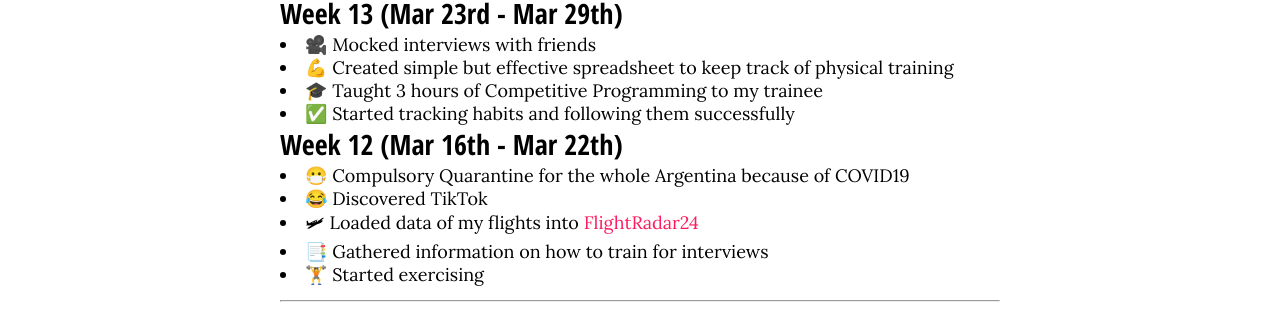
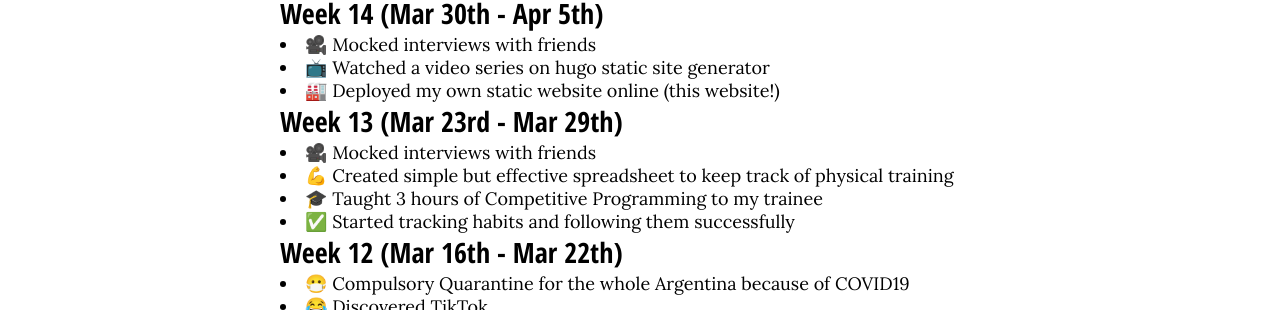
Before and after one commit to mredigonda/mredigonda.github.io, a plain HTML site: page diary/index.html in a window 1280 px wide. Shown: the part 255-565 px from the top of the page. Drawn offline with Linux system fonts and the light colour scheme.

Commit message:
rebuilding site Thu Apr  9 14:17:17 -03 2020

```diff
--- a/diary/index.html
+++ b/diary/index.html
@@ -54,6 +54,12 @@ if (!doNotTrack) {
     <hr>
     <h1 id="2020">2020</h1>
 <h2 id="march">March</h2>
+<h3 id="week-14-mar-30th---apr-5th">Week 14 (Mar 30th - Apr 5th)</h3>
+<ul>
+<li>🎥 Mocked interviews with friends</li>
+<li>📺 Watched a video series on <code>hugo</code> static site generator</li>
+<li>🏭 Deployed my own static website online (this website!)</li>
+</ul>
 <h3 id="week-13-mar-23rd---mar-29th">Week 13 (Mar 23rd - Mar 29th)</h3>
 <ul>
 <li>🎥 Mocked interviews with friends</li>
--- a/index.xml
+++ b/index.xml
@@ -26,7 +26,7 @@
       <pubDate>Mon, 01 Jan 0001 00:00:00 +0000</pubDate>
 
       <guid>https://mredigonda.github.io/diary/</guid>
-      <description>2020 March Week 13 (Mar 23rd - Mar 29th)  🎥 Mocked interviews with friends 💪 Created simple but effective spreadsheet to keep track of physical training 🎓 Taught 3 hours of Competitive Programming to my trainee ✅ Started tracking habits and following them successfully  Week 12 (Mar 16th - Mar 22th)  😷 Compulsory Quarantine for the whole Argentina because of COVID19 😂 Discovered TikTok 🛩 Loaded data of my flights into FlightRadar24 📑 Gathered information on how to train for interviews 🏋 Started exercising   2019 April Week 14 (Apr 1st - Apr 7th)  🇵🇹 ICPC World Finals in Porto, Portugal (we beat 50% of the teams!</description>
+      <description>2020 March Week 14 (Mar 30th - Apr 5th)  🎥 Mocked interviews with friends 📺 Watched a video series on hugo static site generator 🏭 Deployed my own static website online (this website!)  Week 13 (Mar 23rd - Mar 29th)  🎥 Mocked interviews with friends 💪 Created simple but effective spreadsheet to keep track of physical training 🎓 Taught 3 hours of Competitive Programming to my trainee ✅ Started tracking habits and following them successfully  Week 12 (Mar 16th - Mar 22th)  😷 Compulsory Quarantine for the whole Argentina because of COVID19 😂 Discovered TikTok 🛩 Loaded data of my flights into FlightRadar24 📑 Gathered information on how to train for interviews 🏋 Started exercising   2019 April Week 14 (Apr 1st - Apr 7th)  🇵🇹 ICPC World Finals in Porto, Portugal (we beat 50% of the teams!</description>
     </item>
 
   </channel>
```
